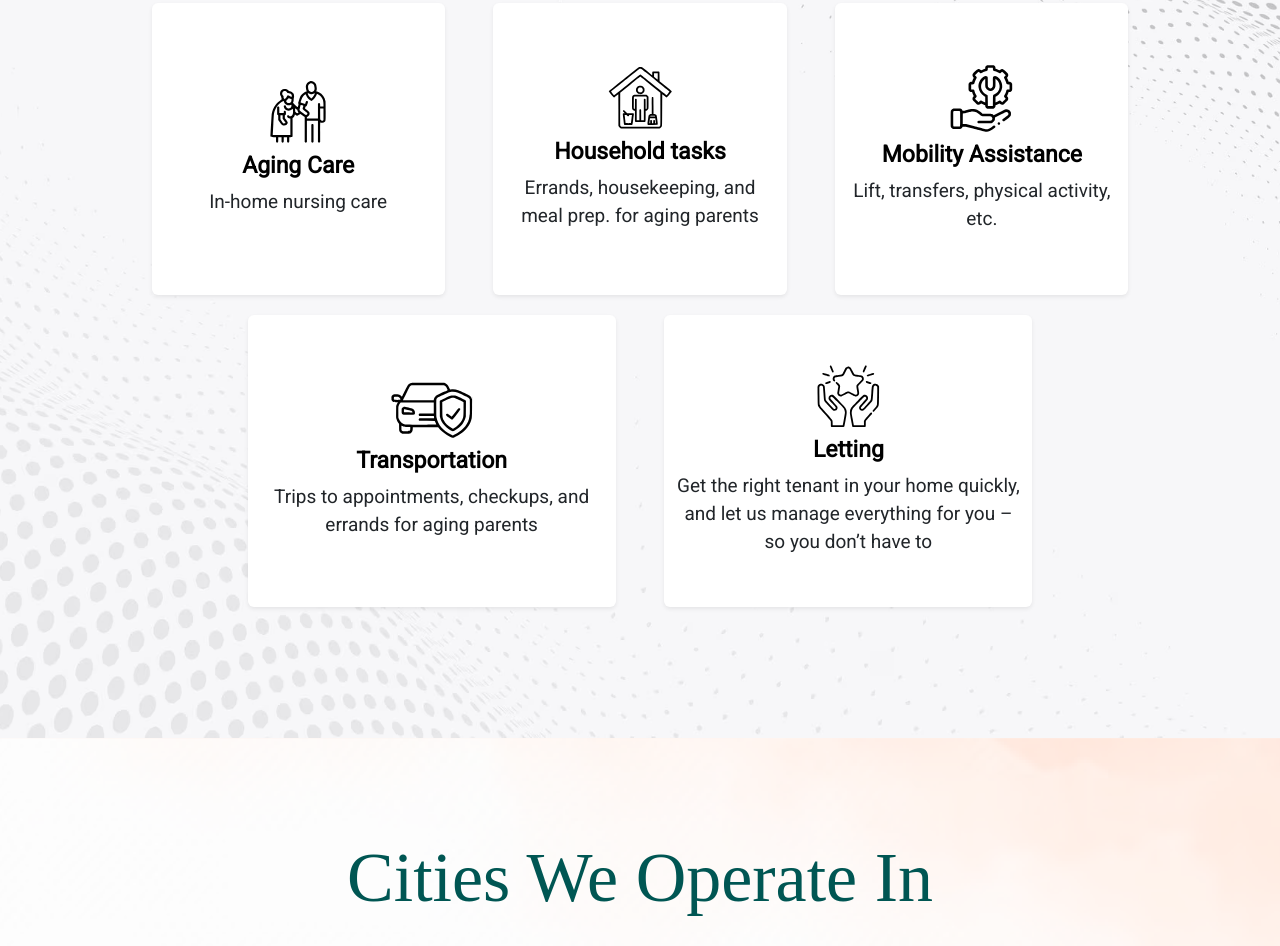
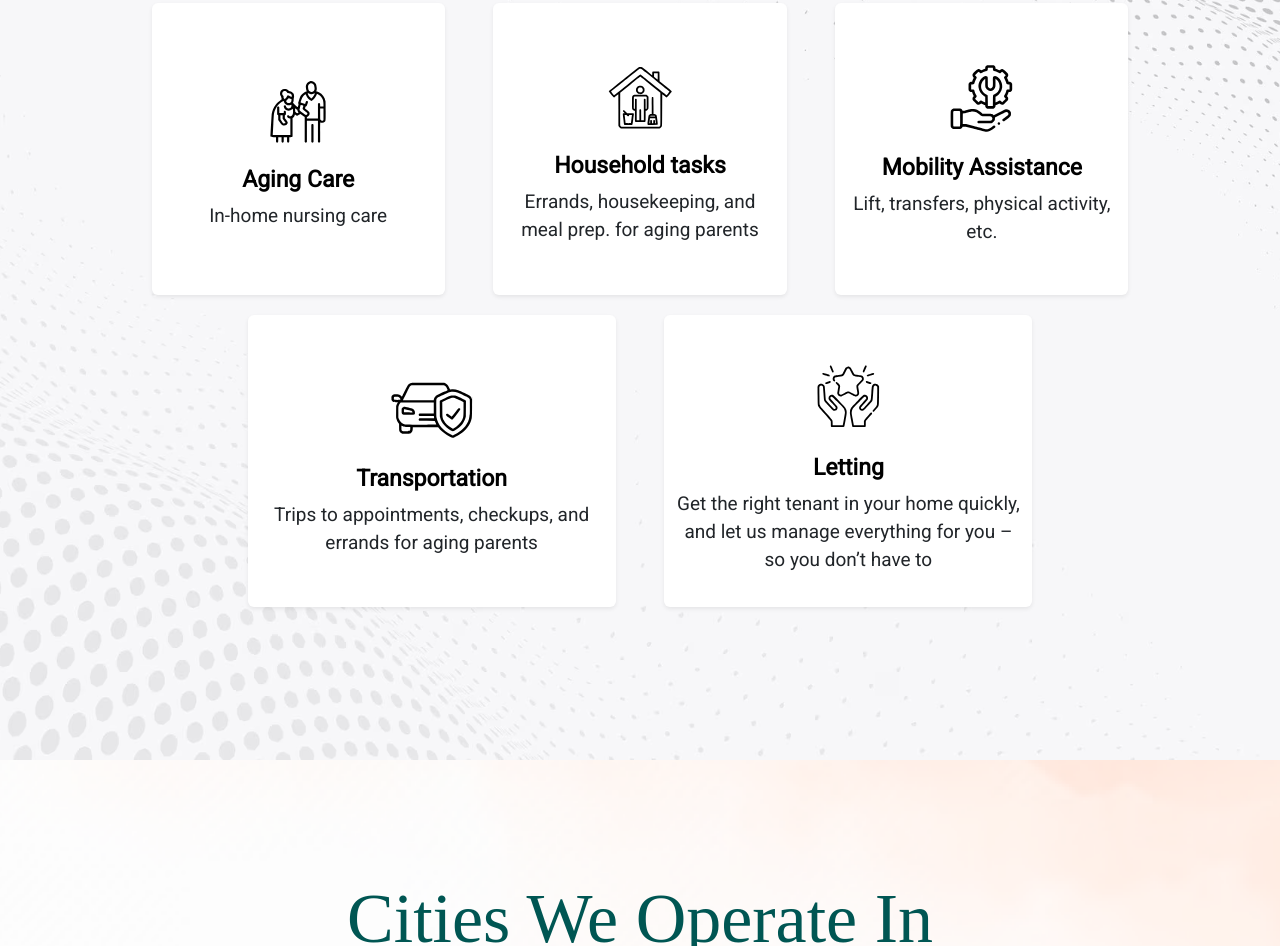
Before and after one commit to Shehgit/nrimitra, a plain HTML site: page index.html in a window 1280 px wide. Shown: the part 2845-3791 px from the top of the page. Drawn offline with nearby package versions, Linux system fonts and the light colour scheme; files whose address does not match are found by name; a web font is replaced by a local one.

Commit message:
refactor: styles changed

```diff
--- a/styles/style.css
+++ b/styles/style.css
@@ -209,13 +209,17 @@
     row-gap: 49.85px;
     flex-direction: column;
     padding-top: 10%;
-    padding-bottom: 131px;
+    padding-bottom: 12%;
     align-items: center;
 }
 
 #how-help .cards{
     display: grid;
     row-gap: 20px;
+}
+
+#how-help .cards img{
+    padding: 5%;
 }
 
 #how-help .cards-upper {
@@ -313,8 +317,8 @@
     font-weight: 400;
     font-size: clamp(2rem, 6vw, 70px);
     line-height: 100%;
-    margin-bottom: 36px;
-    margin-top: 105px;
+    margin-bottom: 10%;
+    margin-top: 10%;
 }
 
 #map-section .top{
@@ -495,7 +499,7 @@ footer .wrapper{
     flex-direction: column;
     justify-content: center;
     align-items: center;
-    padding: 4%;
+    padding: 10%;
     row-gap: 23.41px;
 }
 
```
